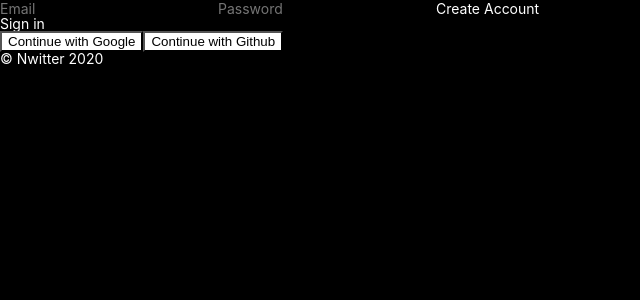
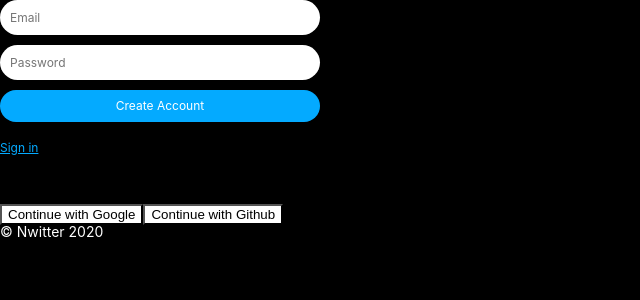
Before and after one commit to gunil0610/nwitter, a React (Create React App) app: page /#/ in a window 1280 px wide. Shown: the top 300 px of the page, without its empty margins (0-640 px from the left). Built offline with nearby package versions, Linux system fonts and the light colour scheme; no server answers.

Commit message:
navigation/authform styling

```diff
--- a/src/components/AuthForm.js
+++ b/src/components/AuthForm.js
@@ -1,5 +1,12 @@
 import { authService } from "fbase";
 import React, { useState } from "react";
+import {
+  AuthFormContainer,
+  AuthFormInput,
+  AuthFormSubmit,
+  AuthFormError,
+  AuthFormSwitch,
+} from "./AuthForm.styles";
 
 const AuthForm = () => {
   const [email, setEmail] = useState("");
@@ -41,8 +48,8 @@ const AuthForm = () => {
 
   return (
     <>
-      <form onSubmit={onSubmit}>
-        <input
+      <AuthFormContainer onSubmit={onSubmit}>
+        <AuthFormInput
           name="email"
           type="text"
           placeholder="Email"
@@ -50,7 +57,7 @@ const AuthForm = () => {
           value={email}
           onChange={onChange}
         />
-        <input
+        <AuthFormInput
           name="password"
           type="password"
           placeholder="Password"
@@ -58,15 +65,15 @@ const AuthForm = () => {
           value={password}
           onChange={onChange}
         />
-        <input
+        <AuthFormSubmit
           type="submit"
           value={newAccount ? "Create Account" : "Sign in"}
         />
-        {error}
-      </form>
-      <span onClick={toggleAccount}>
+        {error && <AuthFormError>{error}</AuthFormError>}
+      </AuthFormContainer>
+      <AuthFormSwitch onClick={toggleAccount}>
         {newAccount ? "Sign in" : "Create Account"}
-      </span>
+      </AuthFormSwitch>
     </>
   );
 };
--- /dev/null
+++ b/src/components/AuthForm.styles.js
@@ -0,0 +1,56 @@
+import styled, { css } from "styled-components";
+
+const container = css`
+  width: 100%;
+  max-width: 320px;
+  display: flex;
+  flex-direction: column;
+`;
+
+const authInput = css`
+  max-width: 320px;
+  width: 100%;
+  padding: 10px;
+  border-radius: 30px;
+  background-color: rgba(255, 255, 255, 1);
+  margin-bottom: 10px;
+  font-size: 12px;
+  color: black;
+`;
+
+export const AuthFormContainer = styled.form`
+  ${container}
+`;
+
+//authinput
+export const AuthFormInput = styled.input`
+  ${authInput}
+`;
+
+// authsubmit
+export const AuthFormSubmit = styled.input`
+  ${authInput}
+  text-align: center;
+  background: #04aaff;
+  color: white;
+  margin-top: 10;
+  cursor: pointer;
+`;
+
+//span autherror
+export const AuthFormError = styled.span`
+  color: tomato;
+  text-align: center;
+  font-weight: 500;
+  font-size: 12px;
+`;
+// authSwitch
+export const AuthFormSwitch = styled.span`
+  color: #04aaff;
+  cursor: pointer;
+  margin-top: 10px;
+  margin-bottom: 50px;
+  display: block;
+  font-size: 12px;
+  text-decoration: underline;
+`;
--- a/src/components/Navigation.js
+++ b/src/components/Navigation.js
@@ -1,32 +1,40 @@
 import React from "react";
-import { Link } from "react-router-dom";
+import { FaTwitter, FaUser } from "react-icons/fa";
+import { IconContext } from "react-icons/lib";
+import {
+  NavList,
+  NavNweetLink,
+  NavProfileLink,
+  NavProfileName,
+  NavProfilePic,
+} from "./Navigation.styles";
 
 const Navigation = ({ userObj }) => {
   return (
     <nav>
-      <ul>
+      <NavList>
+        <IconContext.Provider value={{ color: "#04AAFF", size: "2em" }}>
           <li>
-          <Link to="/">Home</Link>
+            <NavNweetLink to="/">
+              <FaTwitter />
+            </NavNweetLink>
           </li>
           <li>
-          <Link to="/profile">
+            <NavProfileLink to="/profile">
               <>
-              {userObj.photoURL && (
-                <img
-                  src={userObj.photoURL}
-                  alt="pic"
-                  width="50px"
-                  height="50px"
-                />
+                {userObj.photoURL ? (
+                  <NavProfilePic src={userObj.photoURL} alt="userProfile" />
+                ) : (
+                  <FaUser />
                 )}
-              <div>
-                {userObj.displayName ? userObj.displayName : "NewUser"}'s
-                Profile
-              </div>
+                <NavProfileName>
+                  {userObj.displayName ? userObj.displayName : "User"}'s Profile
+                </NavProfileName>
               </>
-          </Link>
+            </NavProfileLink>
           </li>
-      </ul>
+        </IconContext.Provider>
+      </NavList>
     </nav>
   );
 };
--- /dev/null
+++ b/src/components/Navigation.styles.js
@@ -0,0 +1,30 @@
+import styled from "styled-components";
+import { Link } from "react-router-dom";
+
+export const NavList = styled.ul`
+  display: flex;
+  justify-content: center;
+  margin-top: 50px;
+`;
+
+export const NavNweetLink = styled(Link)`
+  margin-right: 10px;
+`;
+
+export const NavProfilePic = styled.img`
+  height: 3em;
+  width: 3em;
+  border-radius: 50%;
+`;
+
+export const NavProfileLink = styled(Link)`
+  margin-left: 10px;
+  display: flex;
+  flex-direction: column;
+  align-items: center;
+  font-size: 12px;
+`;
+
+export const NavProfileName = styled.span`
+  margin-top: 10px;
+`;
```
Lines whose indentation alone changed are shown as unchanged.
